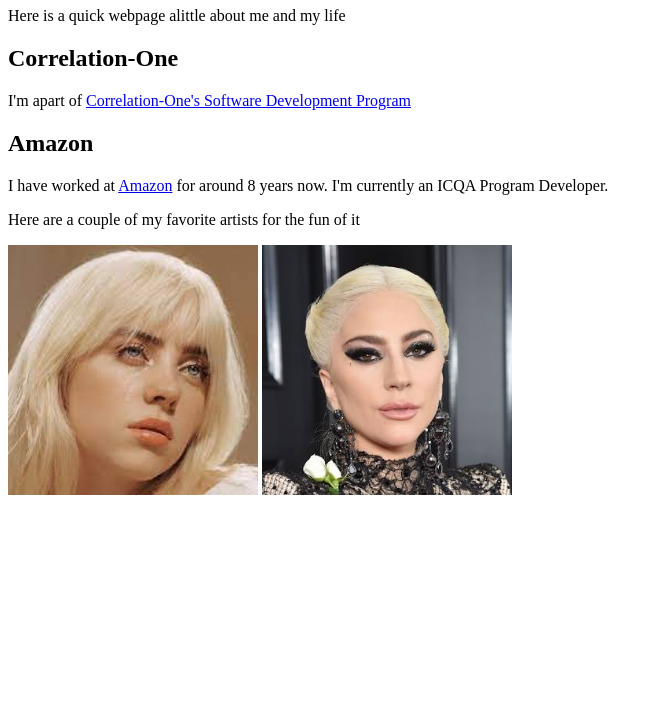
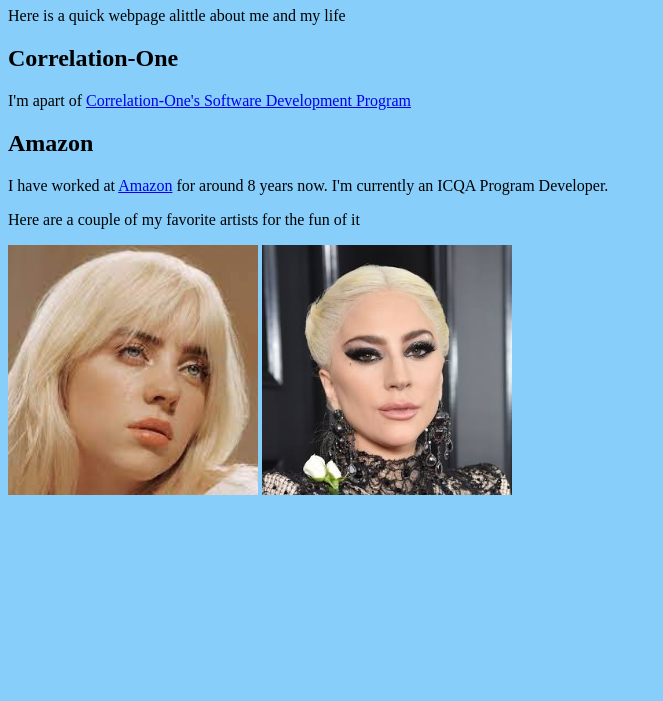
Before and after one commit to p4utl/Paulsfirstwebsite, a plain HTML site: page index.html in a window 1280 px wide. Shown: the part 99-800 px from the top of the page, without its empty margins (0-663 px from the left). Drawn offline with nearby package versions, Linux system fonts and the light colour scheme; files that its build step writes are made by us from their sources.

Commit message:
addng color

```diff
--- a/css/mywebsite.css
+++ b/css/mywebsite.css
@@ -0,0 +1,3 @@
+.colors {
+    background-color: lightskyblue;
+}
--- a/index.html
+++ b/index.html
@@ -2,14 +2,14 @@
 <!DOCTYPE html>
 <html lang="en">
 <head>
-    <link rel="stylesheet" type="text/css" href="css/mywebsite.css">
+    <link rel="stylesheet" type="text/css" href="/workspaces/Paulsfirstwebsite/css/mywebsite.css">
     <script type="text/javascript" src="/javascript/bootstrap.js"></script>
     <meta charset="UTF-8">
     <meta name="viewport" content="width=device-width, initial-scale=1.0">
     <meta name="description" content="Paul Carey works at Amazon and is in Correlation-One's Software Development Class"/>
     <title>Paul Carey: About Me</title>
 </head>
-<body>
+<body class="colors">
     <div class="nav-menu">
         <a class="active" href="index.html">Home</a>
         <a href="about-me.html">About Me</a>
```
